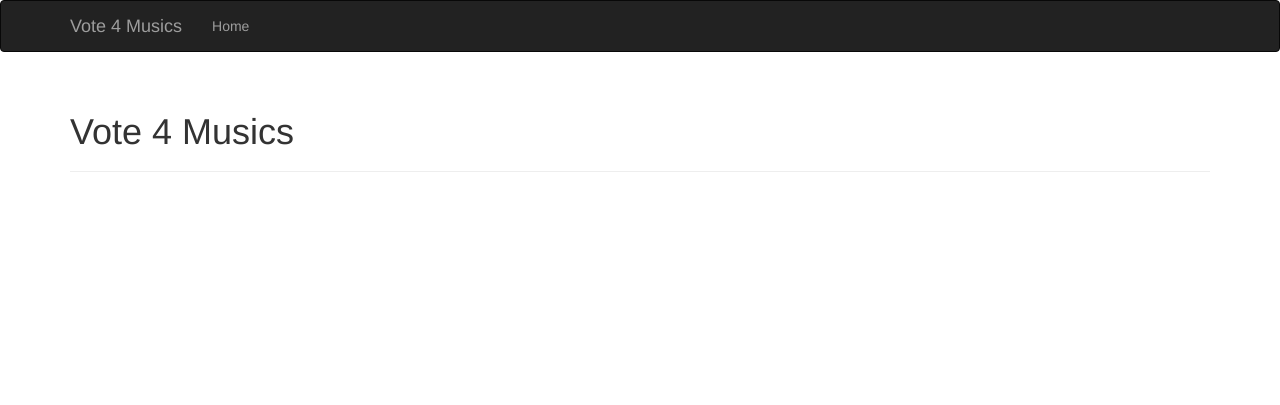
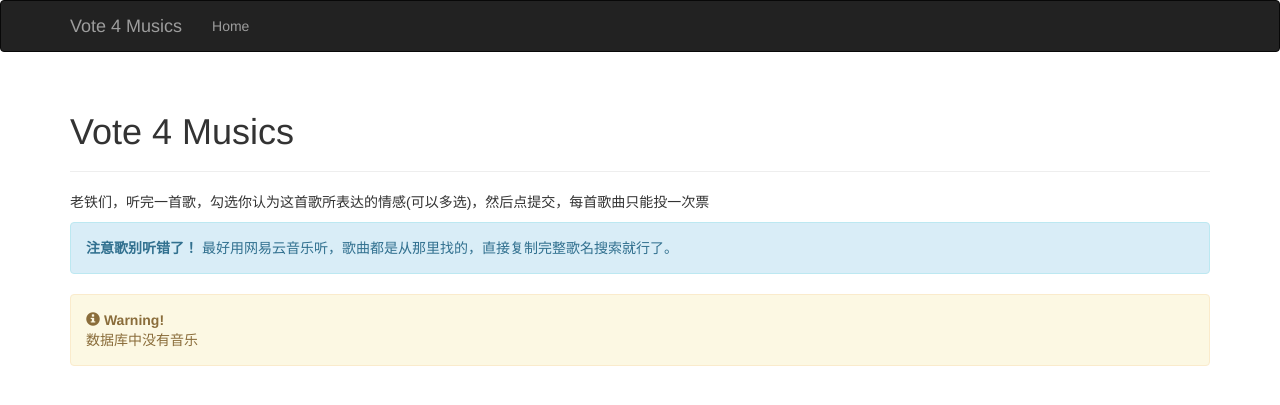
Before and after one commit to xietx1995/VoteForMusics, a Flask app: template templates/index.html in a window 1280 px wide. Shown: the top 405 px of the page. Run offline with Flask 2, Linux system fonts and the light colour scheme; the template is opened without the code that fills it, so the values that code supplies are empty; some libraries are stand-ins or nearby versions.

Commit message:
完善用户界面

```diff
--- a/templates/index.html
+++ b/templates/index.html
@@ -7,4 +7,70 @@
 <div class="page-header">
     <h1>Vote 4 Musics</h1>
 </div>
+<p>老铁们，听完一首歌，勾选你认为这首歌所表达的情感(可以多选)，然后点提交，每首歌曲只能投一次票</p>
+<div class="alert alert-info">
+  <strong>注意歌别听错了！</strong> 最好用网易云音乐听，歌曲都是从那里找的，直接复制完整歌名搜索就行了。
+</div>
+<table class="table table-hover">
+    {% if musics %}
+    <thead>
+        <tr>
+            <th>歌名</th>
+            <th>你认为所表达了哪些情感，选完一首歌后点提交即可</th>
+        </tr>
+    </thead>
+    <tbody>
+        {% for m in musics %}
+        <tr>
+            <td>{{ m[1] }}</td>
+            <td>
+                <form method="post" action="/login">
+                    <ul class="list-group">
+                        <li class="list-group-item">
+                            <label class="checkbox-inline"><input type="checkbox" value="">欢乐的</label>
+                            <label class="checkbox-inline"><input type="checkbox" value="">思念的</label>
+                            <label class="checkbox-inline"><input type="checkbox" value="">恐惧的</label>
+                            <label class="checkbox-inline"><input type="checkbox" value="">不安的</label>
+                            <label class="checkbox-inline"><input type="checkbox" value="">失落的</label>
+                            <label class="checkbox-inline"><input type="checkbox" value="">内疚的</label>
+                            <label class="checkbox-inline"><input type="checkbox" value="">妒忌的</label>
+                            <label class="checkbox-inline"><input type="checkbox" value="">害羞的</label>
+                            <label class="checkbox-inline"><input type="checkbox" value="">祝愿的</label>
+                            <br />
+                            <label class="checkbox-inline"><input type="checkbox" value="">赞扬的</label>
+                            <label class="checkbox-inline"><input type="checkbox" value="">愤怒的</label>
+                            <label class="checkbox-inline"><input type="checkbox" value="">神圣的</label>
+                            <label class="checkbox-inline"><input type="checkbox" value="">激昂的</label>
+                            <label class="checkbox-inline"><input type="checkbox" value="">宏伟的</label>
+                            <label class="checkbox-inline"><input type="checkbox" value="">庄严的</label>
+                            <label class="checkbox-inline"><input type="checkbox" value="">安心的</label>
+                            <label class="checkbox-inline"><input type="checkbox" value="">慌张的</label>
+                            <label class="checkbox-inline"><input type="checkbox" value="">憎恶的</label>
+                            <br />
+                            <label class="checkbox-inline"><input type="checkbox" value="">贬责的</label>
+                            <label class="checkbox-inline"><input type="checkbox" value="">惊讶的</label>
+                            <label class="checkbox-inline"><input type="checkbox" value="">怀疑的</label>
+                            <label class="checkbox-inline"><input type="checkbox" value="">悲伤的</label>
+                            <label class="checkbox-inline"><input type="checkbox" value="">温暖的</label>
+                            <label class="checkbox-inline"><input type="checkbox" value="">友情的</label>
+                            <label class="checkbox-inline"><input type="checkbox" value="">热恋的</label>
+                            <label class="checkbox-inline"><input type="checkbox" value="">励志的</label>
+                            <label class="checkbox-inline"><input type="checkbox" value="">忧郁的</label>
+                        </li>
+                        <li class="list-group-item">
+                            <button type="submit" class="btn btn-success btn-xs">提交</button>
+                        </li>
+                    </ul>
+                </form>
+            </td>
+        </tr>
+        {% endfor %}
+    </tbody>
+    {% else %}
+    <div class="alert alert-warning">
+        <span class="glyphicon glyphicon-info-sign"></span> <strong>Warning!</strong>
+        <p>数据库中没有音乐</p>
+    </div>
+    {% endif %}
+</table>
 {% endblock %}
```
